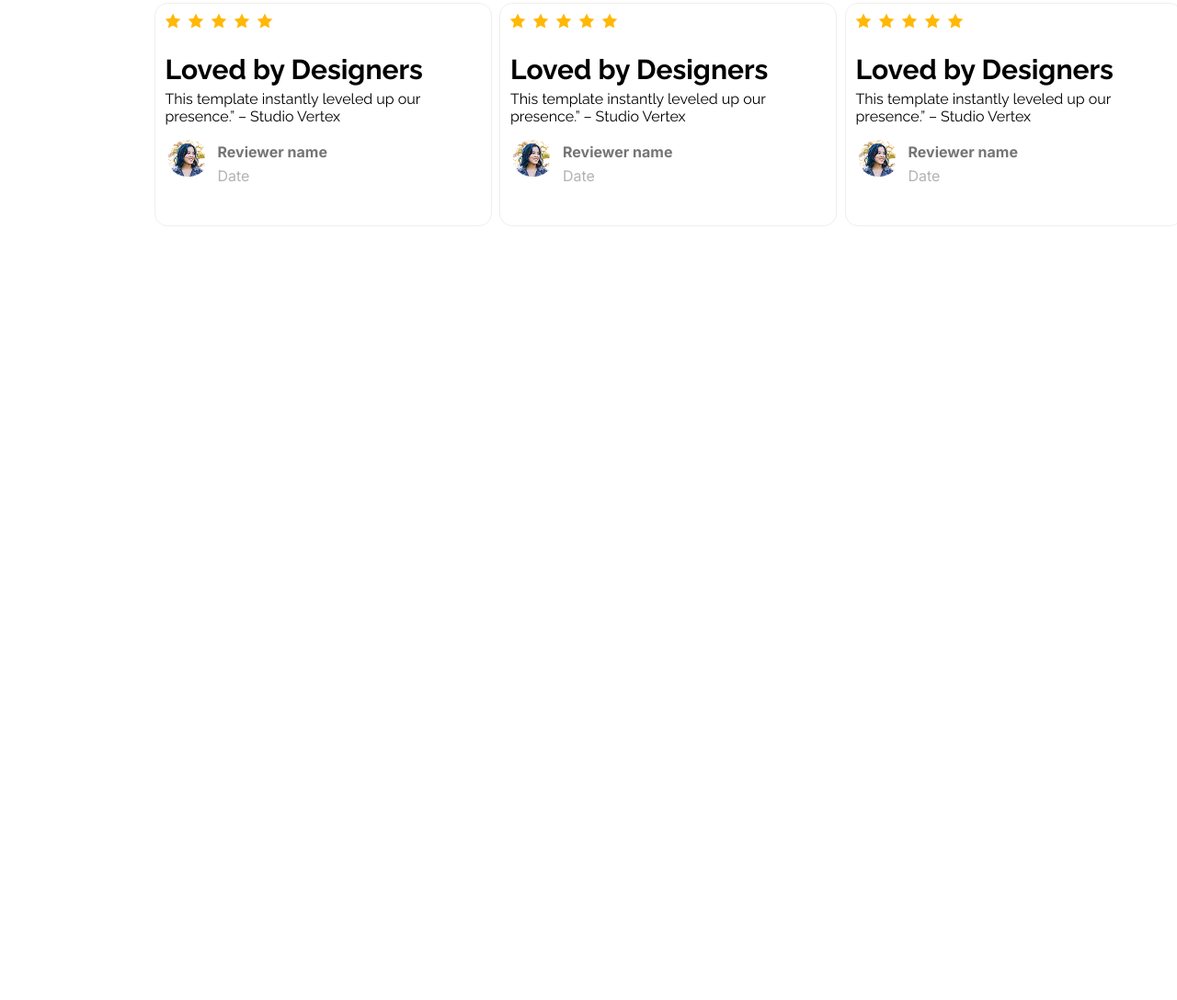
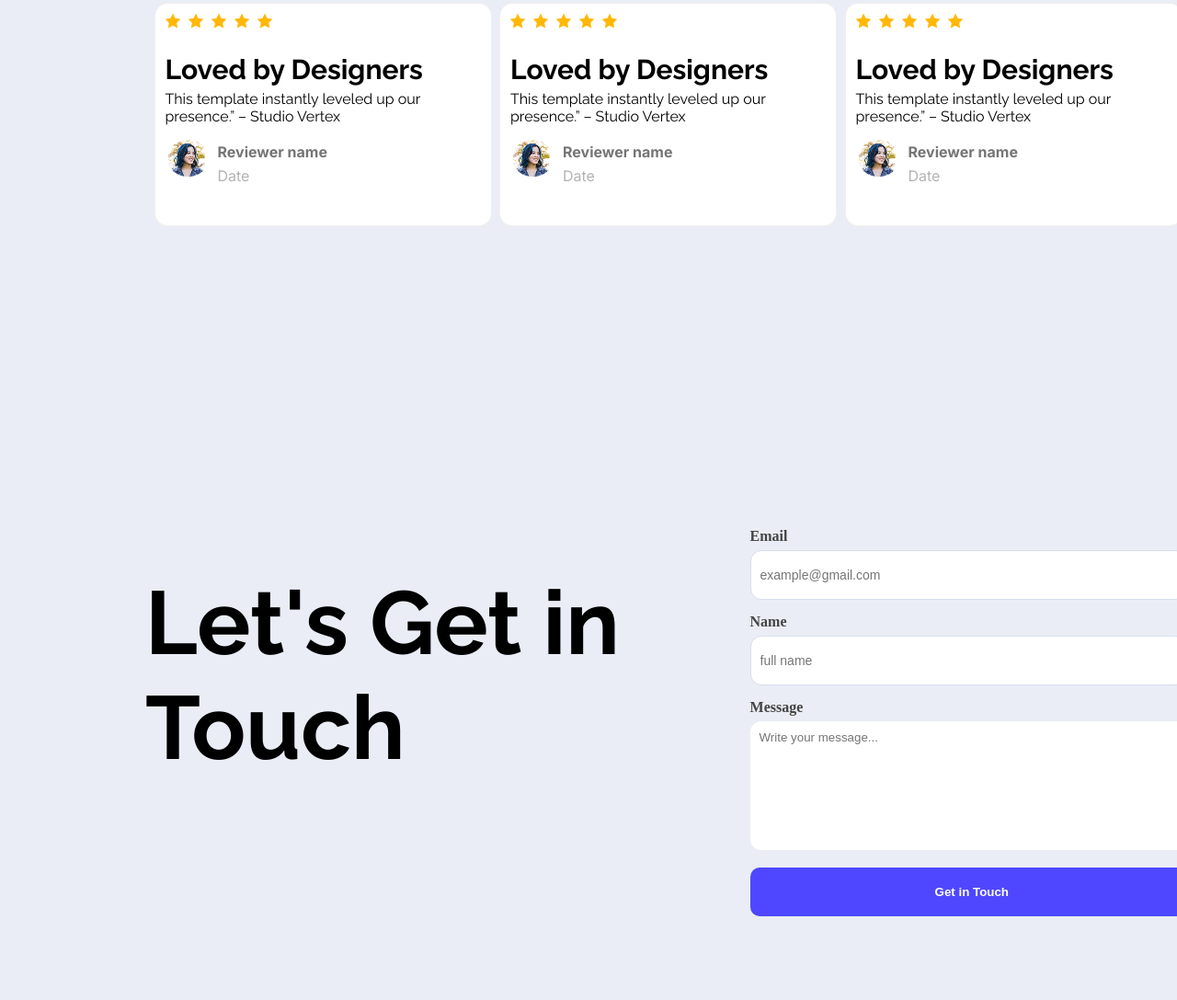
Before and after one commit to mah-fuz7/Assignment-one, a plain HTML site: page index.html in a window 1280 px wide. Shown: the part 1900-2987 px from the top of the page at 92% size. Before the commit the page ends 2349 px from the top, so only its background shows below. Drawn offline with Linux system fonts and the light colour scheme.

Commit message:
add Let's get in touch section

```diff
--- a/index.html
+++ b/index.html
@@ -100,6 +100,22 @@
             </div>
         </div>
     </section>
+    <!-- form section -->
+     <div class="contact">
+<div class="contact-title">Let's Get in Touch</div>
+<div class="contact-form">
+    <form action="">
+        <label for="email">Email</label>
+        <input type="email" placeholder="example@gmail.com">
+        <label for="name">Name</label>
+        <input type="name" placeholder="full name">
+        <label for="message">Message</label>
+            <textarea id="message" name="message" rows="8" placeholder="Write your message..." required></textarea>
+
+    </form>
+    <button class="contact-btn">Get in Touch</button>
+</div>
+     </div>
     <footer>
 
     </footer>
--- a/styles.css
+++ b/styles.css
@@ -8,7 +8,10 @@
     "wdth" 100;
 }
 body{
-      background-color: rgba(255, 255, 255, 0.5); /* white @ 50% */
+      /* background-color: rgba(255, 255, 255, 0.5);  */
+      /* background-color: #D6DDED; */
+      background-color: rgba(214, 221, 237, 0.5)
+;
 
 }
 /* header bacground  */
@@ -198,7 +201,7 @@ color: #ffffff;
          justify-content: space-evenly;
      }
      .user-comment{
-        border: 2px solid #af47ff;
+        /* border: 2px solid #af47ff; */
         background-image: url(./Assets/icon-star.png),url(./Assets/icon-star.png), url(./Assets/icon-star.png),url(./Assets/icon-star.png),url(./Assets/icon-star.png);
            margin-left: -5px;
         background-repeat: no-repeat;
@@ -210,6 +213,7 @@ border-radius: 14px;
            box-sizing: border-box;
         width:367px ;
         height: 243px;
+        background-color: #ffffff;
 
     }
     .user-comment-title{
@@ -260,3 +264,65 @@ border-radius: 14px;
         margin-left: 10px;
         margin-top: -10px;
     }
+    /* contact section style */
+    .contact{
+        /* border: 2px solid red; */
+        margin-left: 150px;
+        margin-bottom: 200px;
+        width: 1140px;
+        height: 635px;
+        display: flex;
+        justify-content: space-between;
+
+    }
+    .contact-title{
+        font-family: "Raleway";
+        font-size: 97px;
+        font-weight:bold;
+        color: #000000;
+        margin-top: 15%;
+        width: 50%;
+        /* border: 2px solid red; */
+    }
+    .contact-form{
+        margin-top: 125px;
+    }
+    .contact-form form{
+        display: flex;
+        flex-direction: column;
+
+    }
+    .contact-form label {
+      display: block;
+      margin-bottom: 6px;
+      font-weight: bold;
+      color: #444;
+    }
+   .contact-form input {
+    width: 460px;
+    height: 50px;
+    margin-bottom: 15px;
+    border: 1px solid #D6DDED;
+    border-radius: 12px;
+    font-size: 14px;
+    background-color: #ffffff;
+    font-family: sans-serif;
+    padding-left:10px ;
+   }
+   .contact-form textarea {
+    border-radius: 12px;
+    background-color: #ffffff;
+        font-family: sans-serif;
+     padding: 10px;
+     border: none;
+
+   }
+   .contact-btn{
+    background-color:#4E47FF;
+    color: #ffffff;
+    padding: 19px 201px;
+    border-radius: 10px;
+    font-weight: bold;
+    margin-top: 19px;
+    border: none;
+   }
```
